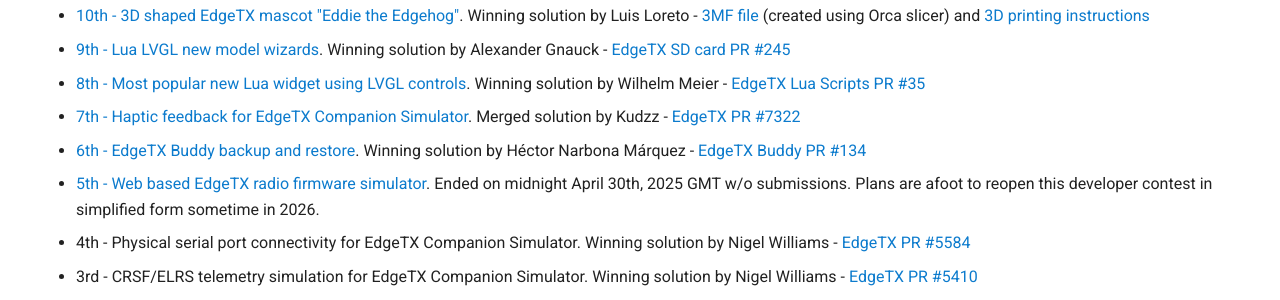
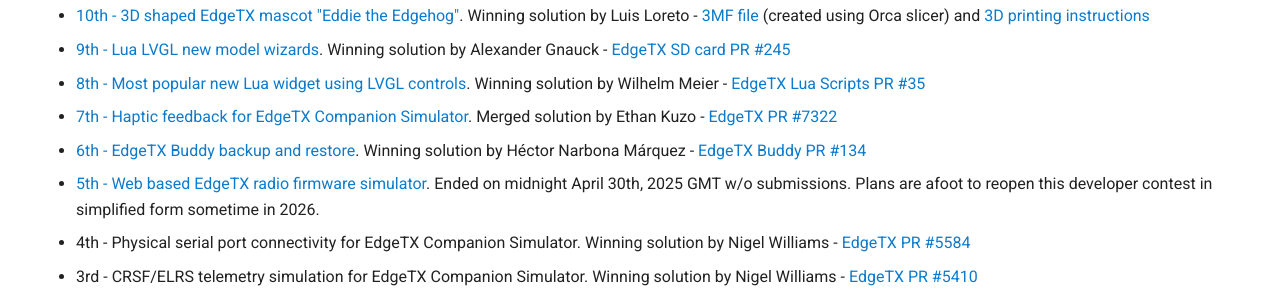
Before and after one commit to EdgeTX/edgetx.github.io, an MkDocs documentation site: the page built from docs/devcontest.md, in a window 1280 px wide and 1222 px high. Shown: the part 727-1027 px from the top of the window. Built offline with MkDocs 1.6.1 and Material for MkDocs 9.7.7, drawn with Linux system fonts in a browser that asks for light colours; comment, search, counter and statistics services are not loaded.

Commit message:
7th dev. contest real name

```diff
--- a/docs/devcontest.md
+++ b/docs/devcontest.md
@@ -18,7 +18,7 @@
 
 * [8th - Most popular new Lua widget using LVGL controls](https://edgetx.org/dc8_lualvglwidget). Winning solution by Wilhelm Meier - [EdgeTX Lua Scripts PR #35](https://github.com/EdgeTX/lua-scripts/pull/35)
 
-* [7th - Haptic feedback for EdgeTX Companion Simulator](https://edgetx.org/dc7_simuhaptic). Merged solution by Kudzz - [EdgeTX PR #7322](https://github.com/EdgeTX/edgetx/pull/7322)
+* [7th - Haptic feedback for EdgeTX Companion Simulator](https://edgetx.org/dc7_simuhaptic). Merged solution by Ethan Kuzo - [EdgeTX PR #7322](https://github.com/EdgeTX/edgetx/pull/7322)
 
 * [6th - EdgeTX Buddy backup and restore](https://edgetx.org/dc6_buddybackup). Winning solution by Héctor Narbona Márquez - [EdgeTX Buddy PR #134](https://github.com/EdgeTX/buddy/pull/134)
 
```
